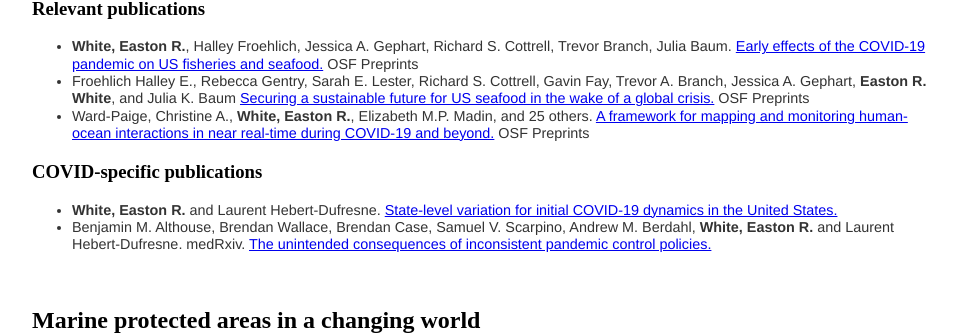
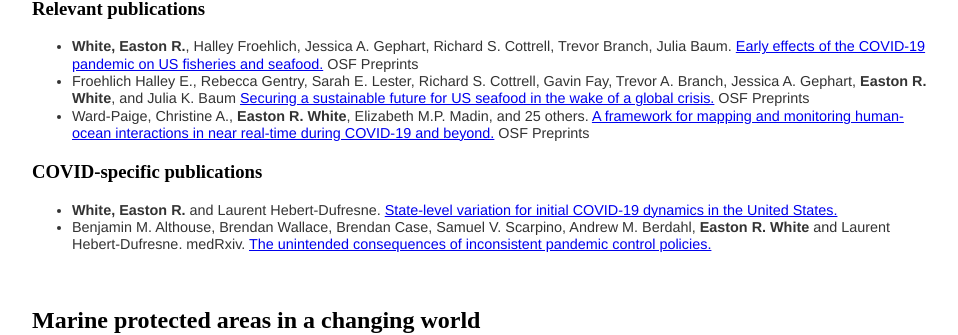
Before and after one commit to eastonwhite/eastonwhite.github.io, a Jekyll site: the page built from research/index.html, in a window 1280 px wide and 900 px high, scrolled down 1220 px. Shown: the part 152-487 px from the top of the window, without its empty margins (160-1118 px from the left). Built offline with Jekyll 4.4.1, drawn with Linux system fonts in a browser that asks for light colours; some of the changed text lies outside the part shown.

Commit message:
fixed spelling

```diff
--- a/research/index.html
+++ b/research/index.html
@@ -62,13 +62,13 @@ Our goal is to understand the downstream effects of these shutdowns on fisheries
  <ul>
   <li><strong>White, Easton R.</strong>, Halley Froehlich, Jessica A. Gephart, Richard S. Cottrell, Trevor Branch, Julia Baum. <a href="https://osf.io/9bxnh/" target="_blank" rel="noopener noreferrer">Early effects of the COVID-19 pandemic on US fisheries and seafood.</a> OSF Preprints</li>
   <li> 	Froehlich Halley E., Rebecca Gentry, Sarah E. Lester, Richard S. Cottrell, Gavin Fay, Trevor A. Branch, Jessica A. Gephart, <strong>Easton R. White</strong>, and Julia K. Baum <a href="https://osf.io/vcn2d/" target="_blank" rel="noopener noreferrer">Securing a sustainable future for US seafood in the wake of a global crisis.</a> OSF Preprints</li>
-  <li>Ward-Paige, Christine A.,  <strong>White, Easton R.</strong>, Elizabeth M.P. Madin, and 25 others. <a href="https://osf.io/sxnu5/" target="_blank" rel="noopener noreferrer">A framework for mapping and monitoring human-ocean interactions in near real-time during COVID-19 and beyond.</a> OSF Preprints</li>
+  <li>Ward-Paige, Christine A.,  <strong>Easton R. White</strong>, Elizabeth M.P. Madin, and 25 others. <a href="https://osf.io/sxnu5/" target="_blank" rel="noopener noreferrer">A framework for mapping and monitoring human-ocean interactions in near real-time during COVID-19 and beyond.</a> OSF Preprints</li>
 </ul>
 
 <h3>COVID-specific publications</h3>
  <ul>
   <li><strong>White, Easton R.</strong> and Laurent Hebert-Dufresne. <a href="https://www.medrxiv.org/content/10.1101/2020.04.14.20065318v1" target="_blank" rel="noopener noreferrer">State-level variation for initial COVID-19 dynamics in the United States.</a></li>
-  <li>Benjamin M. Althouse, Brendan Wallace, Brendan Case, Samuel V. Scarpino, Andrew M. Berdahl, <strong>White, Easton R.</strong> and Laurent Hebert-Dufresne.  medRxiv. <a href="https://www.medrxiv.org/content/10.1101/2020.08.21.20179473v1" target="_blank" rel="noopener noreferrer">The unintended consequences of inconsistent pandemic control policies.</a></li>
+  <li>Benjamin M. Althouse, Brendan Wallace, Brendan Case, Samuel V. Scarpino, Andrew M. Berdahl, <strong>Easton R. White</strong> and Laurent Hebert-Dufresne.  medRxiv. <a href="https://www.medrxiv.org/content/10.1101/2020.08.21.20179473v1" target="_blank" rel="noopener noreferrer">The unintended consequences of inconsistent pandemic control policies.</a></li>
 </ul>
 
 
@@ -125,7 +125,7 @@ Our goal is to develop tools to make better decisions in highly variable Malagas
 <h3>Relevant publications</h3>
  <ul>
   <li> Fournier, Auriel, <strong>Easton R. White</strong>, and Stephen Heard. 2019. <a href="https://eastonwhite.github.io/publications/2019_Fournier_etal_ConBio.pdf" target="_blank" rel="noopener noreferrer">Site-selection bias can drive apparent population declines in long-term studies. </a> Conservation Biology.</li>
-  <li><strong> Easton R. White</strong> 2019. <a href="https://eastonwhite.github.io/publications/2019_White_Bioscience.pdf" target="_blank" rel="noopener noreferrer">Minimum time required to detect population trends: the need for long-term monitoring programs. </a> BioScience. Editors’ Choice article.</li>
+  <li><strong> Easton R. White.</strong> 2019. <a href="https://eastonwhite.github.io/publications/2019_White_Bioscience.pdf" target="_blank" rel="noopener noreferrer">Minimum time required to detect population trends: the need for long-term monitoring programs. </a> BioScience. Editors’ Choice article.</li>
   <li>Bruel, Rosalie &<strong> Easton R. White</strong> <a href="https://www.biorxiv.org/content/10.1101/2020.04.07.030643v1" target="_blank" rel="noopener noreferrer">Sampling requirements and approaches to detect ecosystem shifts.</a> bioRxiv preprints.</li>
   <li><strong>White, Easton R.</strong> and Christie Bahlai. <a href="https://ecoevorxiv.org/cz5va/" target="_blank" rel="noopener noreferrer">Experimenting with the past to improve environmental monitoring programs.</a> EcoEvoRxiv preprints.</li>
   <li>Christie A. Bahlai, <strong>Easton R. White</strong>, Julia D. Perrone, Sarah Cusser, and Kaitlin Stack Whitney. <a href="https://www.biorxiv.org/content/10.1101/2020.07.07.192211v1" target="_blank" rel="noopener noreferrer">An algorithm for quantifying and characterizing misleading trajectories in ecological processes.</a> bioRxiv preprints.</li>
```
